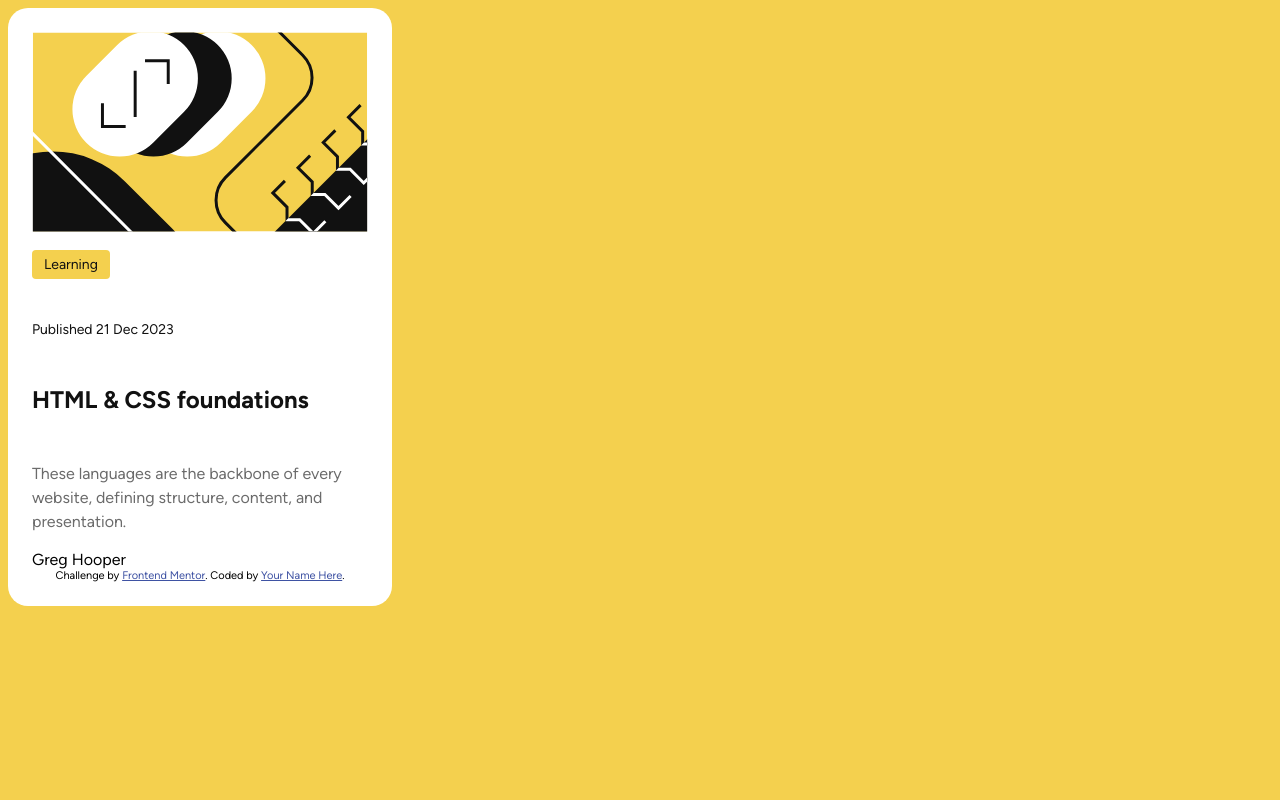
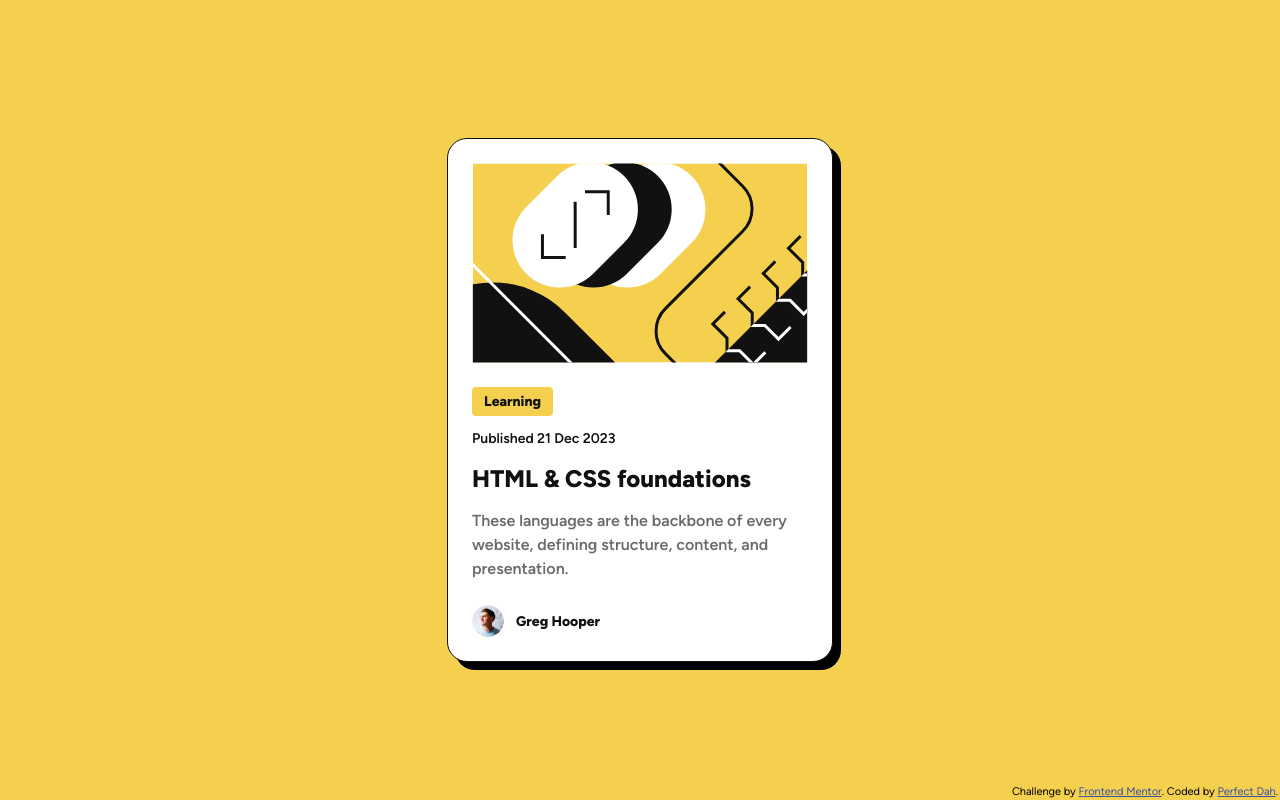
Before and after one commit to Perfect-Patience/frontend-mentor-challenges, a plain HTML site: page blog-preview-card/index.html in a window 1280 px wide. Drawn offline with Linux system fonts and the light colour scheme.

Commit message:
Completes card to fit Figma Design

```diff
--- a/blog-preview-card/index.html
+++ b/blog-preview-card/index.html
@@ -1,23 +1,25 @@
 <!DOCTYPE html>
 <html lang="en">
   <head>
-  <meta charset="UTF-8">
-  <meta name="viewport" content="width=device-width, initial-scale=1.0"> <!-- displays site properly based on user's device -->
+    <meta charset="UTF-8" />
+    <meta name="viewport" content="width=device-width, initial-scale=1.0" />
+    <!-- displays site properly based on user's device -->
 
-  <link rel="icon" type="image/png" sizes="32x32" href="./assets/images/favicon-32x32.png">
-  <link rel="stylesheet" href="styles.css">
+    <link
+      rel="icon"
+      type="image/png"
+      sizes="32x32"
+      href="./assets/images/favicon-32x32.png"
+    />
+    <link rel="stylesheet" href="styles.css" />
     <title>Frontend Mentor | Blog preview card</title>
-
-  <!-- Feel free to remove these styles or customise in your own stylesheet 👍 -->
-  <style>
-    .attribution { font-size: 11px; text-align: center; }
-    .attribution a { color: hsl(228, 45%, 44%); }
-  </style>
   </head>
   <body>
-
     <main>
-    <img id="illustration-article" src="assets/images/illustration-article.svg"/>
+      <img
+        id="illustration-article"
+        src="assets/images/illustration-article.svg"
+      />
       <div class="content">
         <p class="category">Learning</p>
 
@@ -27,18 +29,24 @@
 
         <div class="description">
           <p>
-      These languages are the backbone of every website, defining structure, content, and presentation.
+            These languages are the backbone of every website, defining
+            structure, content, and presentation.
           </p>
         </div>
       </div>
-  Greg Hooper
-
-
+      <div class="author">
+        <img src="assets/images/image-avatar.webp" />
+        <p>Greg Hooper</p>
+      </div>
+    </main>
     <div class="attribution">
-    Challenge by <a href="https://www.frontendmentor.io?ref=challenge" target="_blank">Frontend Mentor</a>.
-    Coded by <a href="#">Your Name Here</a>.
+      Challenge by
+      <a href="https://www.frontendmentor.io?ref=challenge" target="_blank"
+        >Frontend Mentor</a
+      >. Coded by
+      <a href="https://github.com/Perfect-Patience" target="_blank"
+        >Perfect Dah</a
+      >.
     </div>
-
-</main>
   </body>
 </html>
--- a/blog-preview-card/styles.css
+++ b/blog-preview-card/styles.css
@@ -1,6 +1,16 @@
 @font-face {
   font-family: "figtree";
   src: url(assets/fonts/Figtree-VariableFont_wght.ttf);
+}
+
+@font-face {
+  font-family: "figtree-extra-bold";
+  src: url(assets/fonts/static/Figtree-ExtraBold.ttf);
+}
+
+@font-face {
+  font-family: "figtree-medium";
+  src: url(assets/fonts/static/Figtree-SemiBold.ttf);
 }
 
 :root {
@@ -21,9 +31,19 @@
   --text-preset1-font-size: 24px;
 }
 
+* {
+  padding: 0;
+  margin: 0;
+  box-sizing: border-box;
+}
 body {
   background-color: var(--yellow);
   font-family: figtree;
+  height: 100vh;
+  width: 100vw;
+  display: flex;
+  align-items: center;
+  justify-content: center;
 }
 
 main {
@@ -32,13 +52,18 @@ main {
   border-radius: 20px;
   width: fit-content;
   height: fit-content;
+  display: grid;
+  row-gap: 24px;
+  box-shadow: 8px 8px 0;
+  border: 1px solid var(--gray-950);
 }
-.content{
+.content {
   width: 336px;
   height: fit-content;
   display: grid;
   row-gap: 12px;
 }
+
 #illustration-article {
   height: 200px;
   width: 336px;
@@ -50,12 +75,15 @@ main {
   border-radius: 4px;
   width: fit-content;
   color: var(--gray-950);
-  font-weight: medium;
   font-size: var(--text-preset3-font-size);
   line-height: var(--text-preset3-line-height);
   letter-spacing: var(--text-preset3-letter-spacing);
 }
-
+.category,
+.title,
+.author p {
+  font-family: figtree-extra-bold;
+}
 .published {
   color: var(--gray-950);
   font-size: var(--text-preset3-font-size);
@@ -70,15 +98,53 @@ main {
   letter-spacing: var(--text-preset1-letter-spacing);
 }
 
-.description{
+.title:hover {
+  cursor: pointer;
+  color: var(--yellow);
+}
+
+.description {
   color: var(--gray-500);
   width: 336px;
   height: fit-content;
-
 }
 
-.description p{
+.description p {
   font-size: var(--text-preset2-font-size);
   line-height: var(--text-preset2-line-height);
   letter-spacing: var(--text-preset2-letter-spacing);
 }
+
+.author {
+  display: flex;
+  align-items: center;
+  gap: 12px;
+}
+
+.author img {
+  width: 32px;
+  height: 32px;
+  border-radius: 100%;
+}
+
+.author p {
+  color: var(--gray-950);
+  font-size: var(--text-preset3-font-size);
+  line-height: var(--text-preset3-line-height);
+  letter-spacing: var(--text-preset3-letter-spacing);
+}
+
+.published,
+.description {
+  font-family: figtree-medium;
+}
+
+.attribution {
+  position: absolute;
+  right: 2px;
+  bottom: 2px;
+  font-size: 11px;
+}
+.attribution a {
+  color: hsl(228, 45%, 44%);
+}
```
Lines whose indentation alone changed are shown as unchanged.
